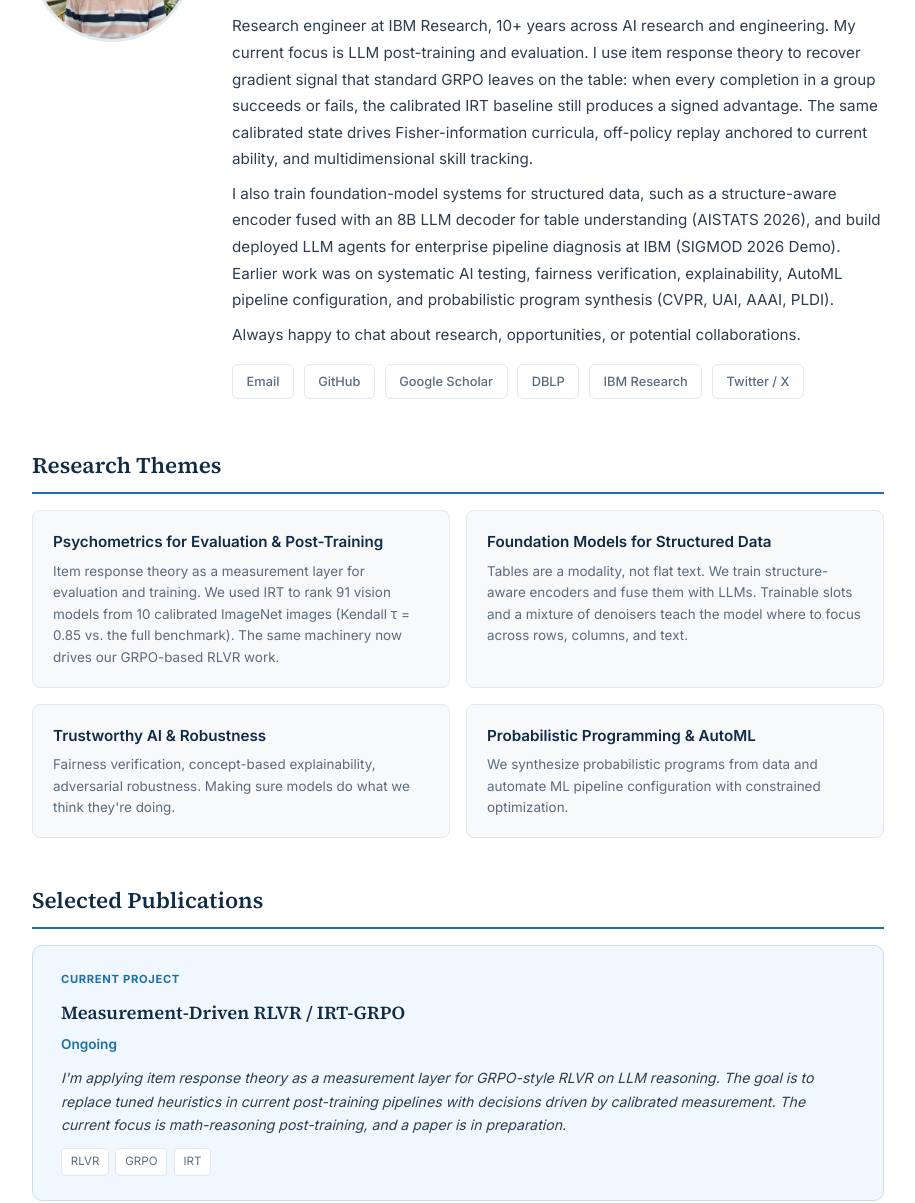
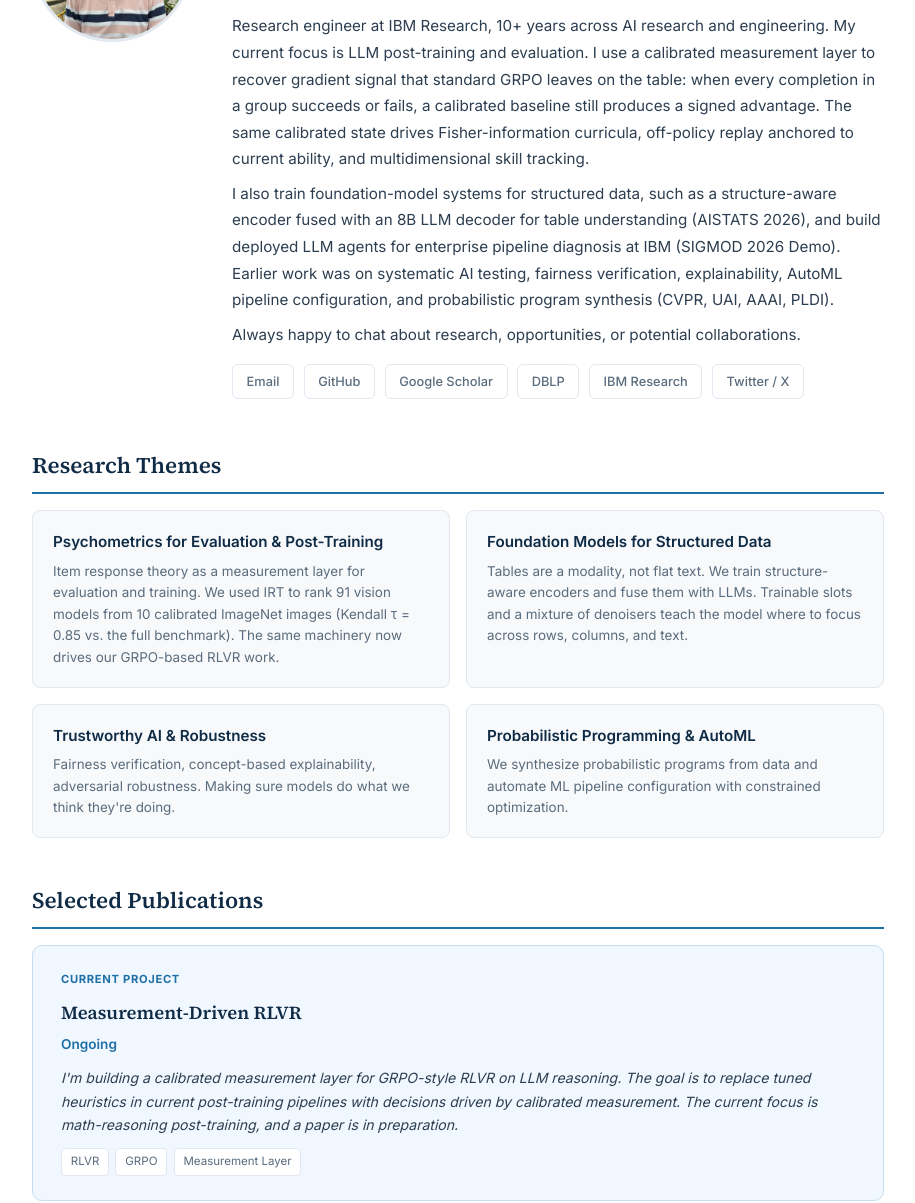
Before and after one commit to deepakvijaykee/deepakvijaykee.github.io, a plain HTML site: page index.html in a window 1280 px wide. Shown: the part 366-1569 px from the top of the page, without its empty margins (182-1097 px from the left). Drawn offline with Linux system fonts and the light colour scheme.

Commit message:
clean up webpage

```diff
--- a/index.html
+++ b/index.html
@@ -353,9 +353,9 @@
         <p class="role-focus">LLM Post-Training, Evaluation &amp; Statistical Measurement</p>
         <p class="bio">
           Research engineer at IBM Research, 10+ years across AI research and engineering. My current focus
-          is LLM post-training and evaluation. I use item response theory to recover
+          is LLM post-training and evaluation. I use a calibrated measurement layer to recover
           gradient signal that standard GRPO leaves on the table:
-          when every completion in a group succeeds or fails, the calibrated IRT
+          when every completion in a group succeeds or fails, a calibrated
           baseline still produces a signed advantage. The same calibrated
           state drives Fisher-information curricula, off-policy replay anchored to current
           ability, and multidimensional skill tracking.
@@ -420,18 +420,18 @@
     <!-- Current project: IRT-GRPO -->
     <div class="featured" style="margin-bottom:1.5rem;">
       <div class="label">Current project</div>
-      <div class="feat-title">Measurement-Driven RLVR / IRT-GRPO</div>
+      <div class="feat-title">Measurement-Driven RLVR</div>
       <div class="feat-venue">Ongoing</div>
       <div class="feat-tldr">
-        I'm applying item response theory as a measurement layer for GRPO-style RLVR
-        on LLM reasoning. The goal is to replace tuned heuristics in current
-        post-training pipelines with decisions driven by calibrated measurement. The
-        current focus is math-reasoning post-training, and a paper is in preparation.
+        I'm building a calibrated measurement layer for GRPO-style RLVR on LLM
+        reasoning. The goal is to replace tuned heuristics in current post-training
+        pipelines with decisions driven by calibrated measurement. The current focus
+        is math-reasoning post-training, and a paper is in preparation.
       </div>
       <div class="feat-tags">
         <span>RLVR</span>
         <span>GRPO</span>
-        <span>IRT</span>
+        <span>Measurement Layer</span>
       </div>
     </div>
 
```
